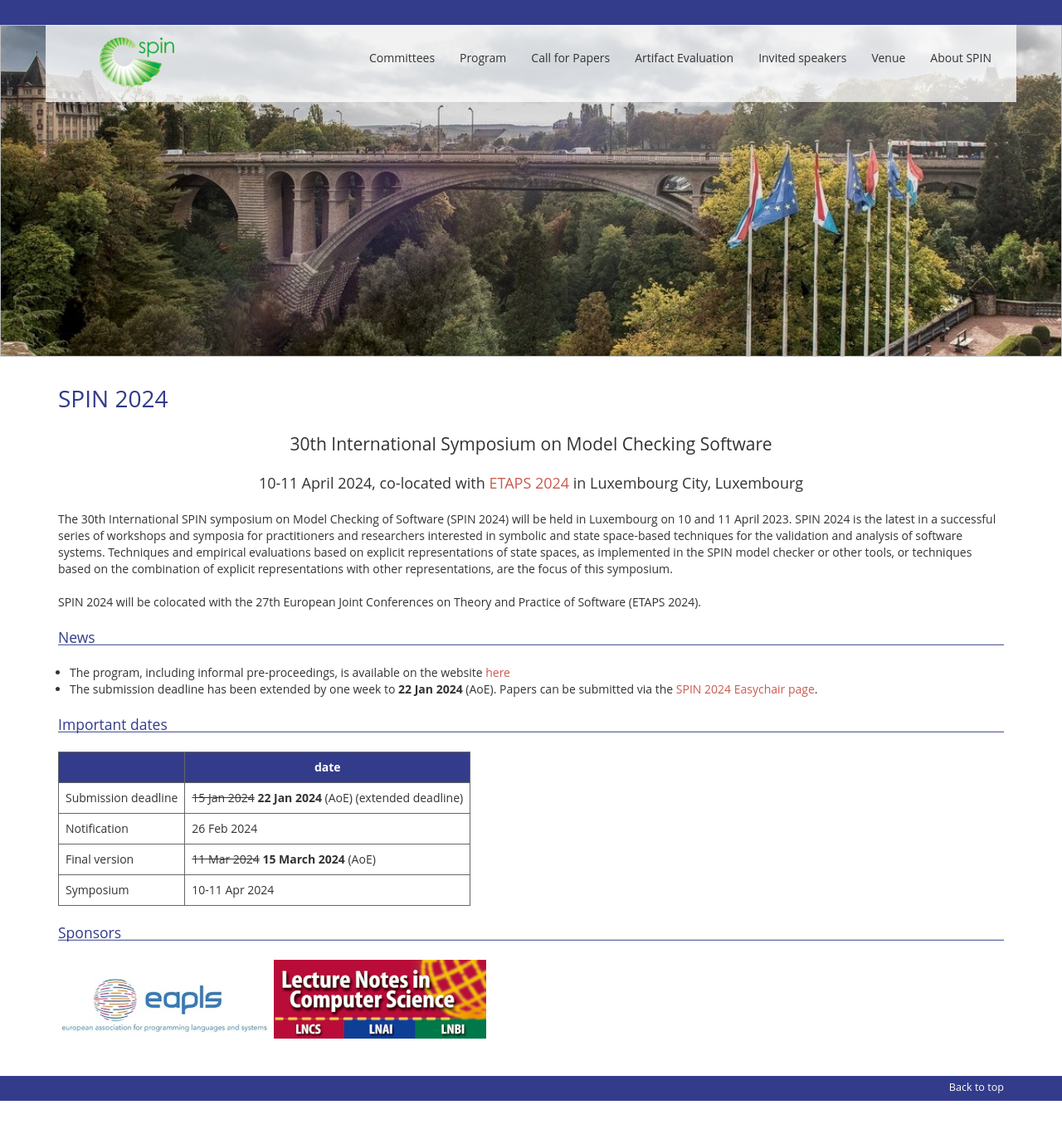
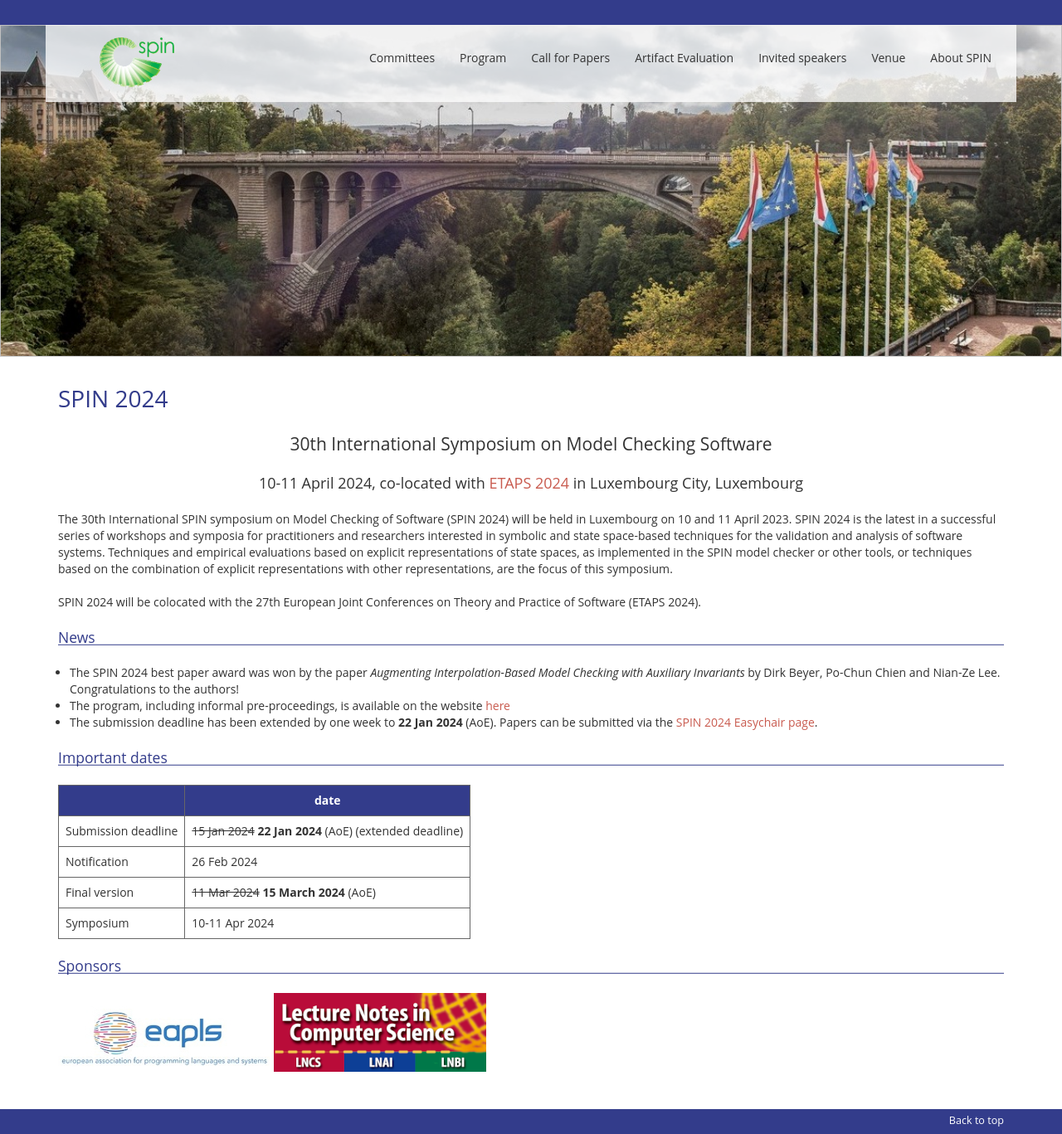
Before and after one commit to SPIN-web/SPIN2024, a Jekyll site: the page built from _pages/index.md, in a window 1280 px wide. Shown: the whole page at 83% size. Built offline with Jekyll 4.4.1, drawn with Linux system fonts in a browser that asks for light colours; nearby versions of some CDN libraries; our own code applies the rules of GitHub Pages for plain Markdown files; before the commit the page ends 1327 px from its top, so only the background shows below that.

Commit message:
Added best paper award winner

```diff
--- a/_pages/index.md
+++ b/_pages/index.md
@@ -21,6 +21,7 @@ The 30th International SPIN symposium on Model Checking of Software (SPIN 2024)
 SPIN 2024 will be colocated with the 27th European Joint Conferences on Theory and Practice of Software (ETAPS 2024).
 
 ## News
+* The SPIN 2024 best paper award was won by the paper *Augmenting Interpolation-Based Model Checking with Auxiliary Invariants* by Dirk Beyer, Po-Chun Chien and Nian-Ze Lee. Congratulations to the authors!
 * The program, including informal pre-proceedings, is available on the website [here]({{ site.baseurl }}{% link _pages/program.md %})
 * The submission deadline has been extended by one week to **22 Jan 2024** (AoE). Papers can be submitted via the [SPIN 2024 Easychair page](https://easychair.org/conferences/?conf=spin2024).
 
```
